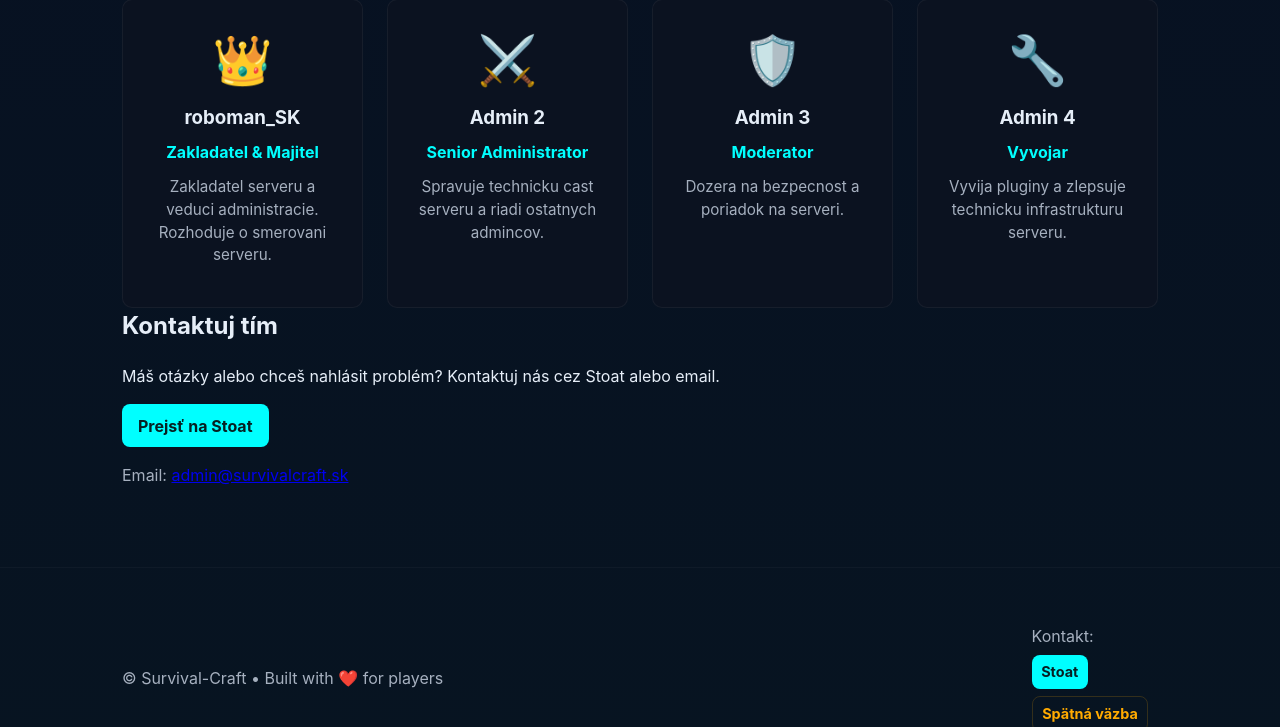
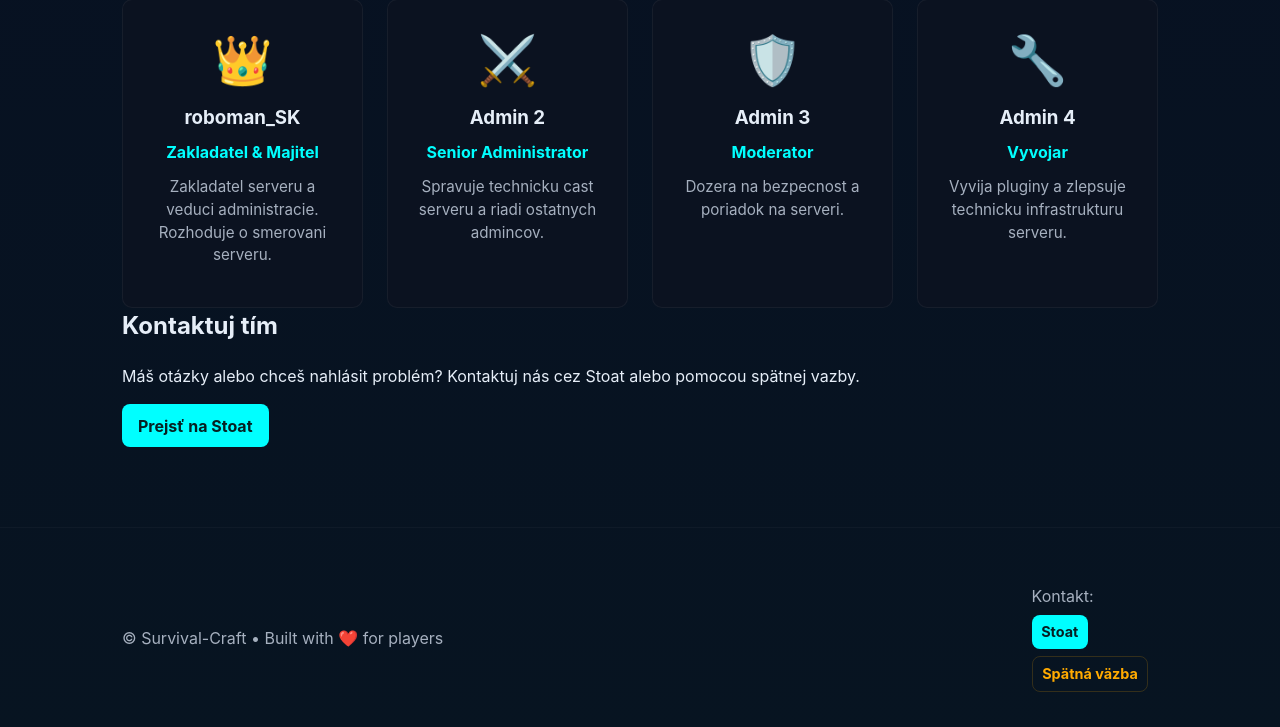
Before and after one commit to robomanSK/Survival-Craft, a PHP site: page /team.php in a window 1280 px wide. Shown: the part 498-1225 px from the top of the page. After the commit the page ends 1190 px from the top, so only its background shows below. Run offline with PHP 8.4, Linux system fonts and the light colour scheme; data that the repository does not hold is empty; some libraries are stand-ins or nearby versions.

Commit message:
vyhodený email z kontaktov

```diff
--- a/team.php
+++ b/team.php
@@ -119,9 +119,8 @@ if ($pdo instanceof PDO) {
 
       <section class="connect">
         <h2 data-text-sk="Kontaktuj tím" data-text-cz="Kontaktuj tým">Kontaktuj tím</h2>
-        <p data-text-sk="Máš otázky alebo chceš nahlásit problém? Kontaktuj nás cez Stoat alebo email." data-text-cz="Máš otázky nebo chceš nahlásit problém? Kontaktuj nás přes Stoat nebo e-mail.">Máš otázky alebo chceš nahlásit problém? Kontaktuj nás cez Stoat alebo email.</p>
+        <p data-text-sk="Máš otázky alebo chceš nahlásit problém? Kontaktuj nás cez Stoat alebo pomocou spätnej vazby." data-text-cz="Máš otázky nebo chceš nahlásit problém? Kontaktuj nás přes Stoat nebo pomocí zpětné vazby.">Máš otázky alebo chceš nahlásit problém? Kontaktuj nás cez Stoat alebo pomocou spätnej vazby.</p>
         <p><a class="btn" href="https://stt.gg/hYkyHSFc" target="_blank" rel="noopener" data-text-sk="Prejsť na Stoat" data-text-cz="Jít na Stoat">Prejsť na Stoat</a></p>
-        <p style="color: var(--muted); margin-top: 1rem;" data-text-sk="Email: " data-text-cz="E-mail: ">Email: <a href="mailto:admin@survivalcraft.sk">admin@survivalcraft.sk</a></p>
       </section>
     </main>
 
```
